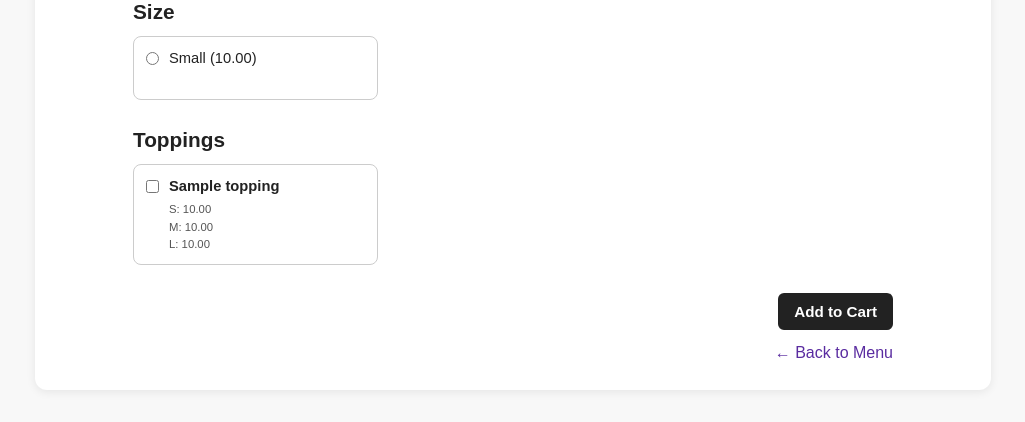
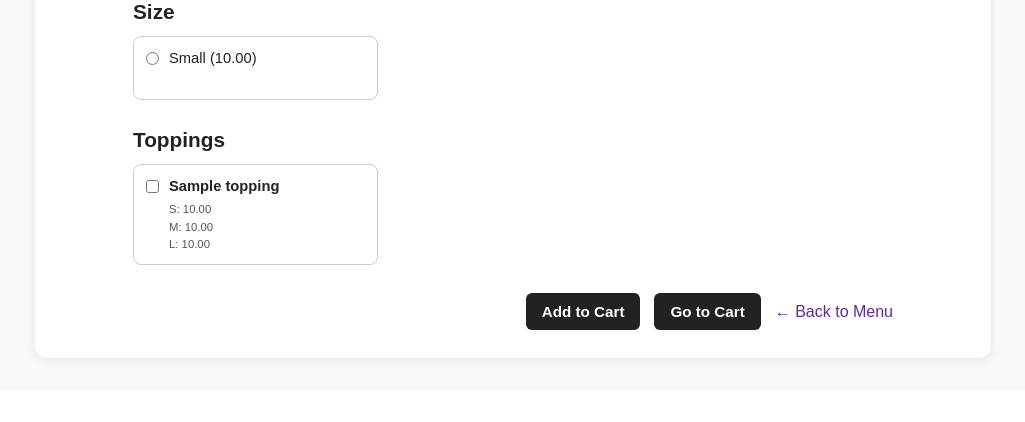
Before and after one commit to lqye0107-svg/attack-on-pizza, a Django app: page /pizza/1/ in a window 1280 px wide. Shown: the part 657-1079 px from the top of the page, without its empty margins (127-1152 px from the left). After the commit the page ends 1020 px from the top, so only its background shows below. Run offline with Django 5.2, Linux system fonts and the light colour scheme; tables that the repository leaves empty hold one stand-in row (values such as "Sample post"); grey boxes marked "Sample" are stand-in pictures.

Commit message:
Optimaize  fucntions of cart

```diff
--- a/core/static/core/css/style.css
+++ b/core/static/core/css/style.css
@@ -422,8 +422,9 @@ form ul li {
 .detail-actions {
     margin-top: 24px;
     display: flex;
-    flex-direction: column;
-    align-items: flex-end;
+    flex-wrap: wrap;
+    justify-content: flex-end;
+    align-items: center;
     gap: 14px;
 }
 
--- a/core/templates/core/pizza_detail.html
+++ b/core/templates/core/pizza_detail.html
@@ -57,6 +57,7 @@
 
                 <div class="detail-actions">
                     <button class="button" type="submit">Add to Cart</button>
+                    <a class="button" href="{% url 'cart' %}">Go to Cart</a>
                     <a class="back-link" href="{% url 'menu' %}">← Back to Menu</a>
                 </div>
             </form>
--- a/core/urls.py
+++ b/core/urls.py
@@ -11,4 +11,6 @@ urlpatterns = [
     path('cart/', views.cart_view, name='cart'),
     path('drinks/<int:drink_id>/add/', views.add_drink_to_cart_view, name='add_drink_to_cart'),
     path('cart/remove/<int:item_index>/', views.remove_from_cart_view, name='remove_from_cart'),
+    path('cart/increase/<int:item_index>/', views.increase_cart_item_view, name='increase_cart_item'),
+    path('cart/decrease/<int:item_index>/', views.decrease_cart_item_view, name='decrease_cart_item'),
 ]
--- a/core/views.py
+++ b/core/views.py
@@ -175,8 +175,6 @@ def cart_view(request):
                 'size_label': item.get('size_label', ''),
                 'topping_names': item.get('topping_names', []),
                 'quantity': quantity,
-                'unit_price': unit_price,
-                'subtotal': subtotal,
             }
 
         elif item_type == 'drink':
@@ -186,8 +184,6 @@ def cart_view(request):
                 'name': item.get('name', 'Drink'),
                 'size_label': item.get('size_label', ''),
                 'quantity': quantity,
-                'unit_price': unit_price,
-                'subtotal': subtotal,
             }
 
         else:
@@ -214,3 +210,30 @@ def remove_from_cart_view(request, item_index):
         messages.success(request, f'{item_name} removed from cart.')
 
     return redirect('cart')
+
+def increase_cart_item_view(request, item_index):
+    cart = request.session.get('cart', [])
+
+    if 0 <= item_index < len(cart):
+        cart[item_index]['quantity'] = int(cart[item_index].get('quantity', 1)) + 1
+        request.session['cart'] = cart
+        request.session.modified = True
+
+    return redirect('cart')
+
+
+def decrease_cart_item_view(request, item_index):
+    cart = request.session.get('cart', [])
+
+    if 0 <= item_index < len(cart):
+        current_quantity = int(cart[item_index].get('quantity', 1))
+
+        if current_quantity > 1:
+            cart[item_index]['quantity'] = current_quantity - 1
+        else:
+            cart.pop(item_index)
+
+        request.session['cart'] = cart
+        request.session.modified = True
+
+    return redirect('cart')
```
Also changed, not shown: other parts of core/static/core/css/style.css (+39 -0 lines), core/templates/core/cart.html (+13 -8 lines).
